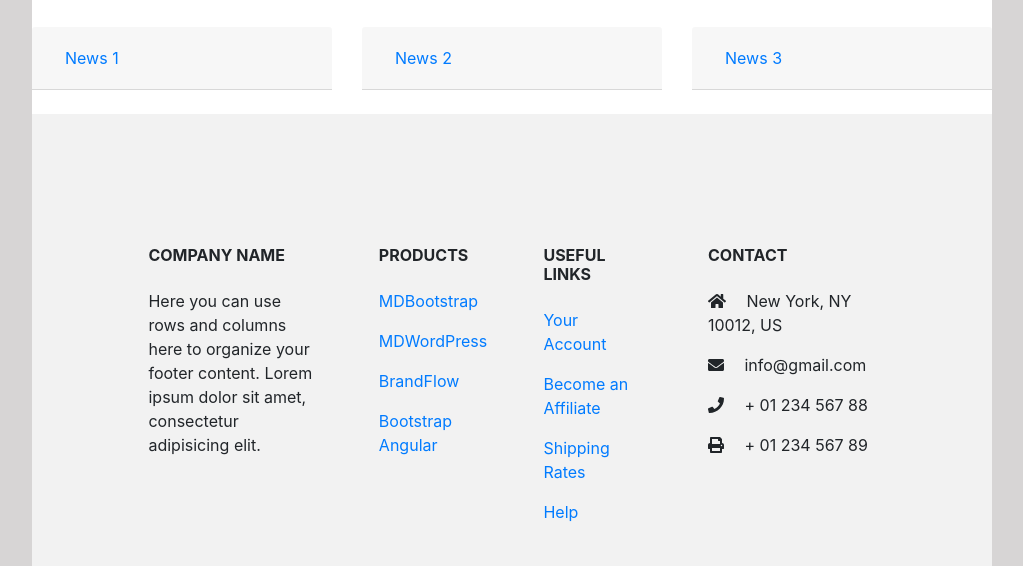
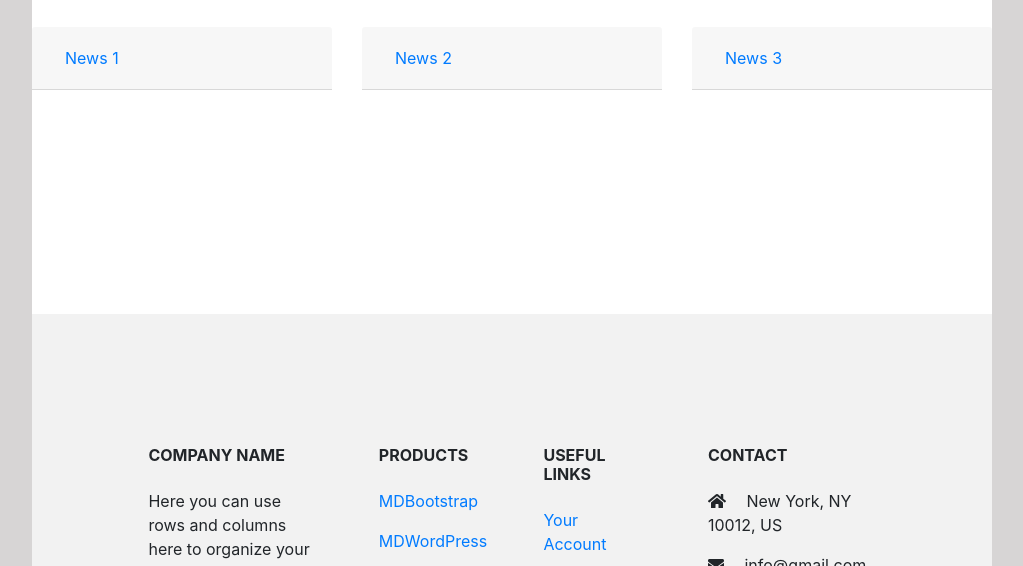
Before and after one commit to davidhadzic/princeaviation, a plain HTML site: page index.html in a window 1280 px wide. Shown: the part 1189-1755 px from the top of the page, without its empty margins (128-1151 px from the left). Drawn offline with nearby package versions, Linux system fonts and the light colour scheme.

Commit message:
margin top footer

```diff
--- a/style.css
+++ b/style.css
@@ -119,6 +119,7 @@ input[type=submit]:hover {
 	margin-bottom: 30px;
 }
 /* FOOTER --------------------------------------*/
-#footer{
-	margin-top: 40px;
+
+footer {
+	margin-top: 200px;
 }
```
